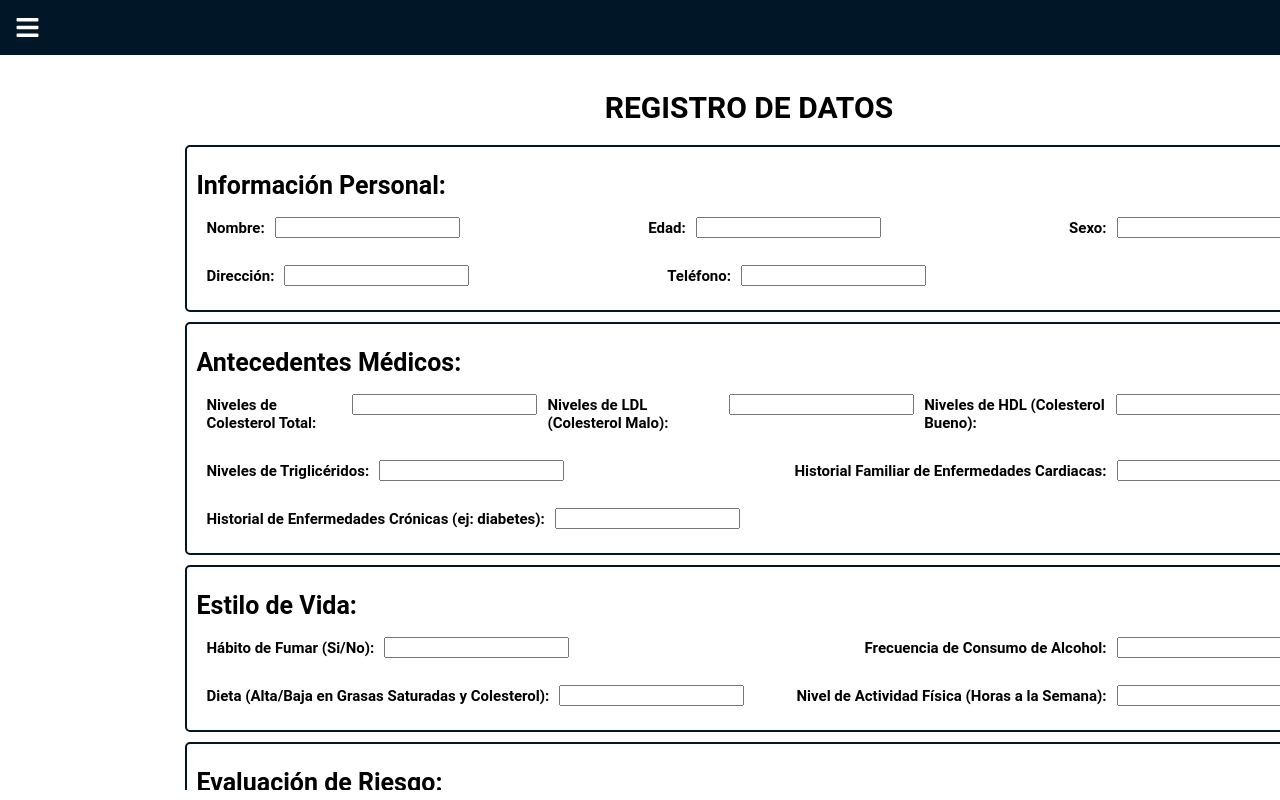
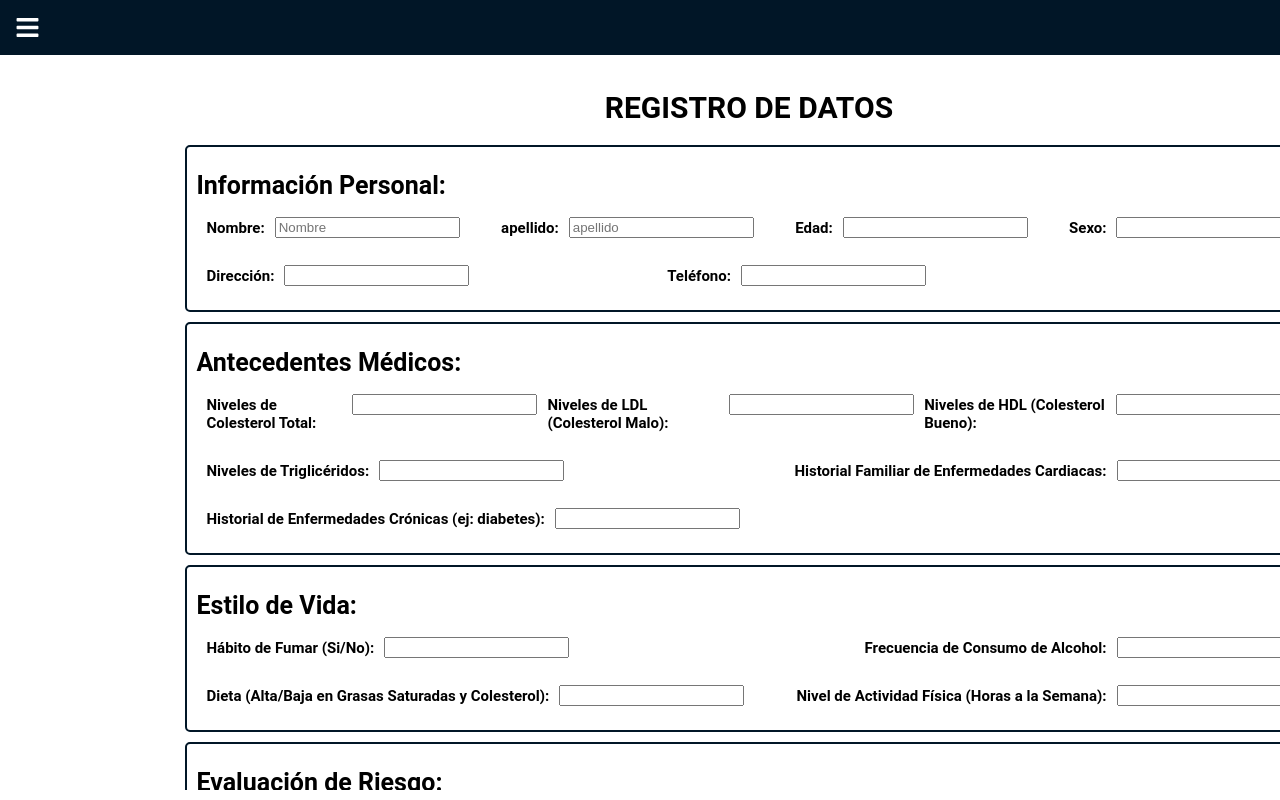
Before and after one commit to RonnyMeza03/Doclinapp-PA-IV, a React (Create React App) app in the folder client/: page /usuarios in a window 1280 px wide. Shown: the top 800 px of the page. Built offline with nearby package versions, Linux system fonts and the light colour scheme.

Commit message:
conectado la pagina usuarios con el backend y la base datos

```diff
--- a/client/src/componentes/paginas/Usuarios.js
+++ b/client/src/componentes/paginas/Usuarios.js
@@ -1,139 +1,222 @@
-import '../css/usuarios.css'
+import "../css/usuarios.css";
+import React from "react";
+import {Formik} from "formik";
+import { crearUsuarioRequest } from "../../api/usuarios.api";
 
-const Usuarios = ( ) => {
+const handleChange = (evento) => {
+  console.log(evento);
+  console.log(evento.target.value);
+};
+
+const Usuarios = () => {
   return (
     <div className="usuario-container">
       <h1>REGISTRO DE DATOS</h1>
-
-      <form action="">
+      <Formik
+        initialValues={{
+          nombre: "",
+          apellido: "",
+        }}
+        onSubmit={async (values, actions) => {
+          console.log(values);
+          try {
+            const respuesta = crearUsuarioRequest(values);
+            console.log(respuesta);
+            actions.resetForm();
+          } catch (error) {
+            console.log(error);
+          }
+        }}
+      >
+        {({ handleChange, handleSubmit, values, isSubmitting }) => (
+          <form onSubmit={handleSubmit}>
             <div className="personal-info border">
               <b>Información Personal: </b>
 
-          <div className='separation'>
+              <div className="separation">
                 <div className="input">
-              <p><strong>Nombre:</strong></p>
-              <input type="text" />
+                  <p>
+                    <strong>Nombre:</strong>
+                  </p>
+                  <input
+                    type="text"
+                    id="nombre"
+                    name="nombre"
+                    placeholder="Nombre"
+                    onChange={handleChange}
+                    value={values.nombre}
+                  />
                 </div>
 
-            <div className='input'>
-              <p><strong>Edad:</strong></p>
+                <div className="input">
+                  <p>
+                    <strong>apellido:</strong>
+                  </p>
+                  <input
+                    type="text"
+                    id="apellido"
+                    name="apellido"
+                    placeholder="apellido"
+                    onChange={handleChange}
+                    value={values.apellido}
+                  />
+                </div>
+
+                <div className="input">
+                  <p>
+                    <strong>Edad:</strong>
+                  </p>
                   <input type="text" />
                 </div>
 
                 <div className="input">
-              <p><strong>Sexo:</strong></p>
+                  <p>
+                    <strong>Sexo:</strong>
+                  </p>
                   <input type="text" />
                 </div>
               </div>
 
               <div className="separation">
                 <div className="input">
-                <p><strong>Dirección:</strong></p>
+                  <p>
+                    <strong>Dirección:</strong>
+                  </p>
                   <input type="text" />
                 </div>
-
                 <div className="input">
-                <p><strong>Teléfono:</strong></p>
+                  <p>
+                    <strong>Teléfono:</strong>
+                  </p>
                   <input type="text" />
                 </div>
-
                 <div></div> {/*DIV DE RELLENO*/}
                 <div></div> {/*DIV DE RELLENO*/}
               </div>
             </div>
 
-
-
-        <div className='medical-history border'>
+            <div className="medical-history border">
               <b>Antecedentes Médicos:</b>
               <div className="separation">
                 <div className="input">
-                <p><strong>Niveles de Colesterol Total:</strong> </p>
+                  <p>
+                    <strong>Niveles de Colesterol Total:</strong>{" "}
+                  </p>
                   <input type="text" />
                 </div>
 
                 <div className="input">
-                <p><strong>Niveles de LDL (Colesterol Malo):</strong> </p>
+                  <p>
+                    <strong>Niveles de LDL (Colesterol Malo):</strong>{" "}
+                  </p>
                   <input type="text" />
                 </div>
 
                 <div className="input">
-              <p><strong>Niveles de HDL (Colesterol Bueno):</strong> </p>
-              <input type="text" />
-              </div>
-            </div>
-
-
-          <div className="separation">
-            <div className="input">
-              <p><strong>Niveles de Triglicéridos:</strong> </p>
-              <input type="text" />
-            </div>
-
-            <div className="input">
-              <p><strong>Historial Familiar de Enfermedades Cardiacas:</strong> </p>
+                  <p>
+                    <strong>Niveles de HDL (Colesterol Bueno):</strong>{" "}
+                  </p>
                   <input type="text" />
                 </div>
               </div>
 
               <div className="separation">
                 <div className="input">
-              <p><strong>Historial de Enfermedades Crónicas (ej: diabetes):</strong> </p>
+                  <p>
+                    <strong>Niveles de Triglicéridos:</strong>{" "}
+                  </p>
+                  <input type="text" />
+                </div>
+
+                <div className="input">
+                  <p>
+                    <strong>
+                      Historial Familiar de Enfermedades Cardiacas:
+                    </strong>{" "}
+                  </p>
+                  <input type="text" />
+                </div>
+              </div>
+
+              <div className="separation">
+                <div className="input">
+                  <p>
+                    <strong>
+                      Historial de Enfermedades Crónicas (ej: diabetes):
+                    </strong>{" "}
+                  </p>
                   <input type="text" />
                 </div>
               </div>
             </div>
-
-
 
             <div className="life-style border">
               <b>Estilo de Vida:</b>
 
               <div className="separation">
                 <div className="input">
-              <p><strong>Hábito de Fumar (Si/No):</strong> </p>
+                  <p>
+                    <strong>Hábito de Fumar (Si/No):</strong>{" "}
+                  </p>
                   <input type="text" />
                 </div>
 
                 <div className="input">
-              <p><strong>Frecuencia de Consumo de Alcohol:</strong> </p>
+                  <p>
+                    <strong>Frecuencia de Consumo de Alcohol:</strong>{" "}
+                  </p>
                   <input type="text" />
                 </div>
               </div>
 
               <div className="separation">
                 <div className="input">
-              <p><strong>Dieta (Alta/Baja en Grasas Saturadas y Colesterol):</strong> </p>
+                  <p>
+                    <strong>
+                      Dieta (Alta/Baja en Grasas Saturadas y Colesterol):
+                    </strong>{" "}
+                  </p>
                   <input type="text" />
                 </div>
 
                 <div className="input">
-              <p><strong>Nivel de Actividad Física (Horas a la Semana):</strong> </p>
+                  <p>
+                    <strong>
+                      Nivel de Actividad Física (Horas a la Semana):
+                    </strong>{" "}
+                  </p>
                   <input type="text" />
                 </div>
               </div>
             </div>
-
-
 
             <div className="risk-evaluation border">
               <b>Evaluación de Riesgo:</b>
 
               <div className="separation">
                 <div className="input">
-              <p><strong>Índice de Masa Corporal (IMC):</strong> </p>
+                  <p>
+                    <strong>Índice de Masa Corporal (IMC):</strong>{" "}
+                  </p>
                   <input type="text" />
                 </div>
 
                 <div className="input">
-              <p><strong>Niveles de Glucosa en Sangre:</strong> </p>
+                  <p>
+                    <strong>Niveles de Glucosa en Sangre:</strong>{" "}
+                  </p>
                   <input type="text" />
                 </div>
               </div>
             </div>
+            <button type="submit" disabled={isSubmitting}>
+              {isSubmitting ? "Guardando..." : "Guardar"}
+            </button>
           </form>
+        )}
+      </Formik>
     </div>
-  )
-}
+  );
+};
 
-export default Usuarios
+export default Usuarios;
```
Lines whose indentation alone changed are shown as unchanged.
